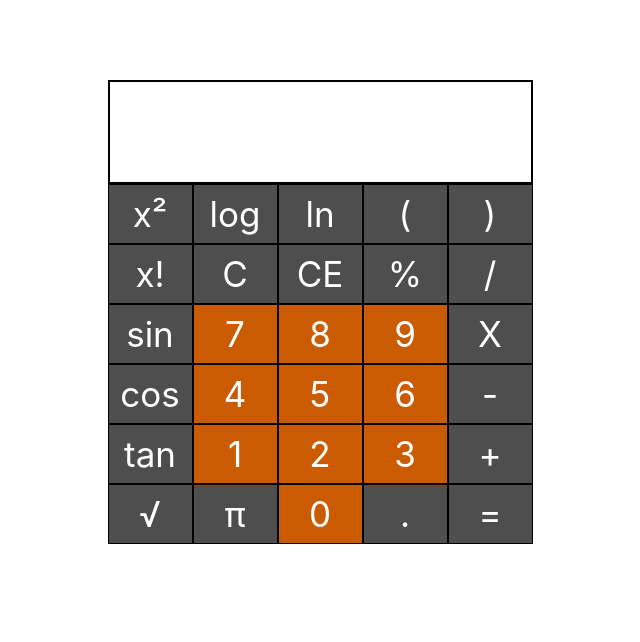
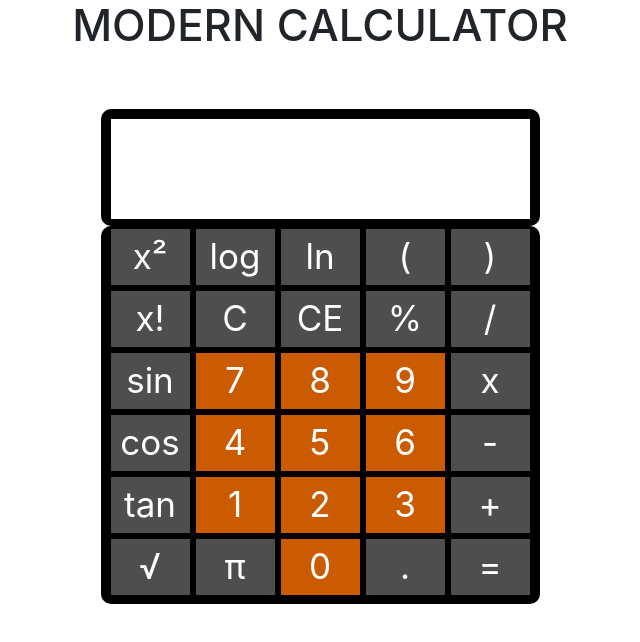
Before and after one commit to mahnoor-ali/LGM-Internship-WebDevelopment, a React (Create React App) app in the folder calculator/: page / in a window 1280 px wide. Shown: the top 642 px of the page, without its empty margins (320-960 px from the left). Built offline with nearby package versions, Linux system fonts and the light colour scheme.

Commit message:
calculator design improved and bugs removed

```diff
--- a/calculator/public/assets/style.css
+++ b/calculator/public/assets/style.css
@@ -3,16 +3,22 @@
 }
 .button {
   /* at about 400px width of screen, Btn width reduce to 70px almost */
-  width: 85px;
-  height: 60px;
+  width: 81px;
+  margin: 2px;
+  height: 58px;
   background-color: #4e4e4e;
   color: white;
   border: 1px solid black;
 }
 
 #keyPad {
+  border-radius: 10px;
   margin: auto;
-  width: 425px;
+  width: 439px;
+  background-color: black;
+  border-bottom: 6px solid black;
+  border-right: 2px solid black;
+  border-left: 2px solid black;
   /* when screen becomes 425px,make width 100% */
 }
 .operand {
@@ -20,9 +26,11 @@
 }
 
 #screen {
-  width: 425px;
-  border: 2px solid black;
+  width: 439px;
+  border: 10px solid black;
+  border-bottom: 7px solid black;
   margin: auto;
+  border-radius: 10px;
 }
 
 #screen #expression {
@@ -38,5 +46,5 @@
 }
 
 #calculator{
-    margin-top: 10vh;
+    margin-top: 7vh;
 }
--- a/calculator/src/App.js
+++ b/calculator/src/App.js
@@ -4,6 +4,7 @@ import Calculator from './components/Calculator';
 function App() {
   return (
     <div className="App">
+    <h5> MODERN CALCULATOR</h5>
      <Calculator/>
     </div>
   );
--- a/calculator/src/components/Button.js
+++ b/calculator/src/components/Button.js
@@ -1,11 +1,6 @@
 import React from 'react'
 
 export default function Button(props) {
-
-    // if((props.symbol>=0)&&(props.symbol<=9))
-    // {
-
-    // }
 
     return (
             <div>
--- a/calculator/src/components/Calculator.js
+++ b/calculator/src/components/Calculator.js
@@ -3,22 +3,33 @@ import Button from './Button'
 import Screen from './Screen'
 
 export default function Calculator() {
-
-    const buttonsList = ['x²', 'log', 'ln', '(', ')', 'x!', 'C', 'CE', '%', '/', 'sin', '7', '8', '9', 'X', 'cos', '4', '5', '6', '-', 'tan', '1', '2', '3', '+', '√', 'π', '0', '.', '='];
     const [lastCharacter, setLastCharacter] = useState('');
     const [result, setResult] = useState('');
     const [expression, setExpression] = useState('');
+    const buttonsList = ['x²', 'log', 'ln', '(', ')', 'x!', 'C', 'CE', '%', '/', 'sin', '7', '8', '9', 'x', 'cos', '4', '5', '6', '-', 'tan', '1', '2', '3', '+', '√', 'π', '0', '.', '='];
     const operand = ['0', '1', '2', '3', '4', '5', '6', '7', '8', '9'];
-    const operatorFirst = ['log', 'ln', 'sin', 'cos', 'tan', '√', '.']; //contains those operators that can be first in the expression
-    const operatorLater = ['x²', 'x!', '%', '/', '-', '+']; //contains those operators that cannot be first in the expression
+    const operatorFirst = ['log', 'ln', 'sin', 'cos', 'tan', '√']; //contains those operators that can be first in the expression
+    const operatorLater = ['x²', 'x!', '%', '/', '-', '+', '*']; //contains those operators that cannot be first in the expression
+
+
+    function Factorial(n) {
+        var ans=1;
+        for (var i = 2; i <= n; i++)
+            ans = ans * i;
+        return ans;
+    }
+
     const evaluateExpression = (character) => {
+        if (character === 'x') {
+            character = "*";
+        }
+
         //if its invalid expression, return error and clear the screen and expression
         if ((lastCharacter === '' || (operatorFirst.includes(lastCharacter))) && (operatorLater.includes(character))) {
             // to avoid adding multiple operators in a row that results in an error
             setResult("BAD EXPRESSION");
             setLastCharacter('');
             setExpression('');
-            console.log("1st check");
         }
         // consecutive occurence of " binary then unary operator" OR "binary then binary operator" is not allowed
         else if ((operatorLater.includes(lastCharacter)) && ((operatorFirst.includes(character)) || (operatorLater.includes(character)))) {
@@ -26,40 +37,54 @@ export default function Calculator() {
             setResult("BAD EXPRESSION");
             setLastCharacter('');
             setExpression('');
-            console.log("2nd check");
+        }
+        else if ((lastCharacter === "/") && (character === "0")) {
+            setResult("DIVISION BY ZERO ERROR!");
+            setLastCharacter('');
+            setExpression('');
         }
         else {
+            if (character === '%') {
+                setResult(lastCharacter/100);
+            }
+            if (character === 'x!') {
+                character = "!";
+                setResult(Factorial(lastCharacter));
+            }
+            if (character === 'π') {
+                character = "3.1416";
+            }
             if (character === '.') {
                 character = "0.";
             }
-
-            if((character!=='=')&&(character!=='CE')){
-            setExpression(expression+character);
+            if (character === 'x²') {
+                character = "**2";
+            }
+            if ((character !== '=') && (character !== 'CE') && (character !== 'C')) {
+                setExpression(expression + character);
             }
 
             //if its a valid expression OR equal is pressed, evaluate it and display the result
-            if ((character === '=') || (operand.includes(character))) {
+            if (character === '=') {
                 //if its a valid expression OR equal is pressed, evaluate it and display the result
-                let resultt=eval(expression);
+                let resultt = eval(expression);
                 setResult(resultt);
                 setLastCharacter(character);
             }
 
-            if (character === 'C') {
+            if ((character === 'C') || (character === 'CE')) {
                 setLastCharacter('');
                 setExpression('');
-            }
-            else if (character === 'CE') {
-                //don't update last character as current character
+                setResult('');
             }
             else {
                 setLastCharacter(character); //update the last character
             }
 
-            console.log("exp: " , expression);
-            console.log("last: ",lastCharacter);
-            console.log("char: " , character);
-            console.log("res: " , result);
+            console.log("exp: ", expression);
+            console.log("last: ", lastCharacter);
+            console.log("char: ", character);
+            console.log("res: ", result);
 
         }
     }
--- a/calculator/src/components/Screen.js
+++ b/calculator/src/components/Screen.js
@@ -2,7 +2,7 @@ import React from 'react'
 
 export default function Screen(props) {
     let error=false;
-    if(props.result==='BAD EXPRESSION')
+    if((props.result==='BAD EXPRESSION')||(props.result==="DIVISION BY ZERO ERROR!"))
     {
         error=true;
     }
```
